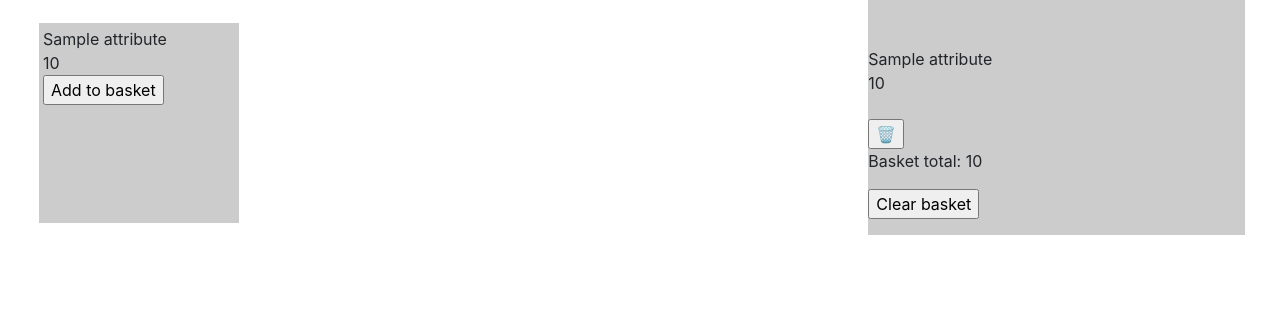
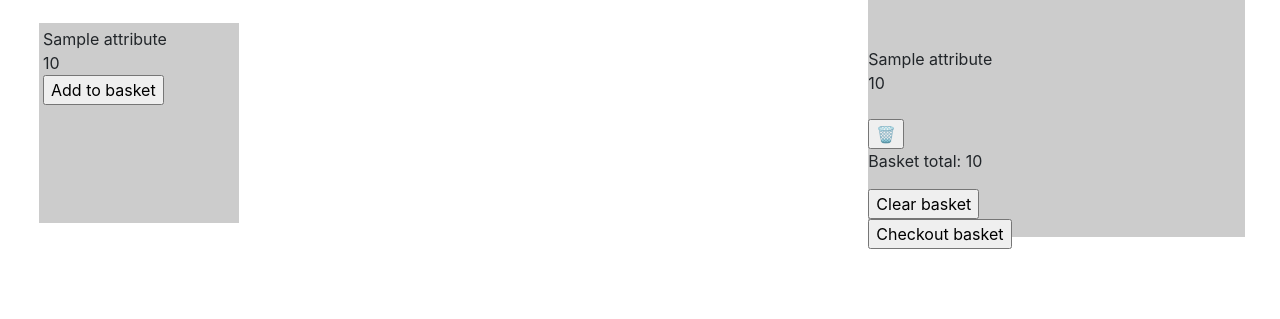
Before and after one commit to ha1fling/ShoppingCart, a Flask app: template templates/index.html in a window 1280 px wide. Shown: the part 129-448 px from the top of the page. Run offline with Flask 2, Linux system fonts and the light colour scheme; the template is opened without the code that fills it: most values are stand-ins (such as "Sample title", 1, 10 or a date in 2020); some libraries are stand-ins or nearby versions.

Commit message:
all functional requirements of ticket is complete, user can checkout and see a reciept

```diff
--- a/app.py
+++ b/app.py
@@ -2,8 +2,8 @@ from flask import Flask, render_template, request, redirect
 from items import data
 from basket import basket, basket_message, add_to_basket, delete_from_basket, delete_all_from_basket, calculate_total
 
+
 app = Flask(__name__)
-
 
 @app.route('/')
 def display_page():
@@ -30,3 +30,9 @@ def delete_item():
 def clear_basket():
     delete_all_from_basket()
     return redirect("/")
+
+@app.route('/checkout', methods=['post'])
+def checkout():
+    total = calculate_total()
+    delete_all_from_basket()
+    return render_template('reciept.html', total=total, basket=basket, items=data)
--- a/templates/partials/basket.html
+++ b/templates/partials/basket.html
@@ -7,6 +7,7 @@
     {% if basket|length > 0 %}
         {% include 'partials/total_cost.html' %}
         {% include 'partials/clear_basket.html' %}
+        {% include 'partials/checkout.html' %}
     {% endif %}
 </div>
 
--- /dev/null
+++ b/templates/partials/checkout.html
@@ -0,0 +1,3 @@
+<form method="post" action="/checkout">
+    <input type="submit" value="Checkout basket" />
+</form>
```
Also changed, not shown: templates/reciept.html (added, +27 -0 lines).
